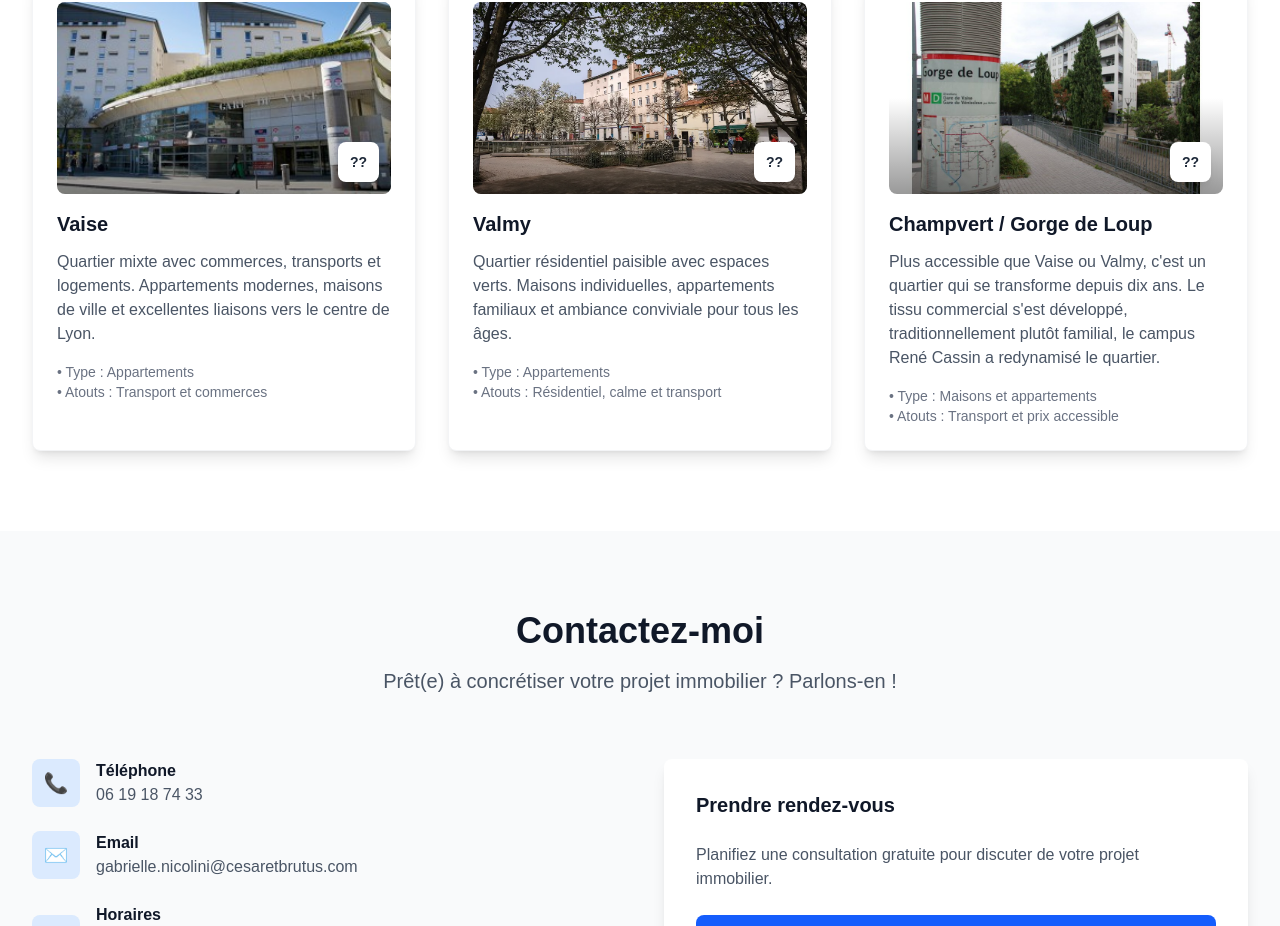
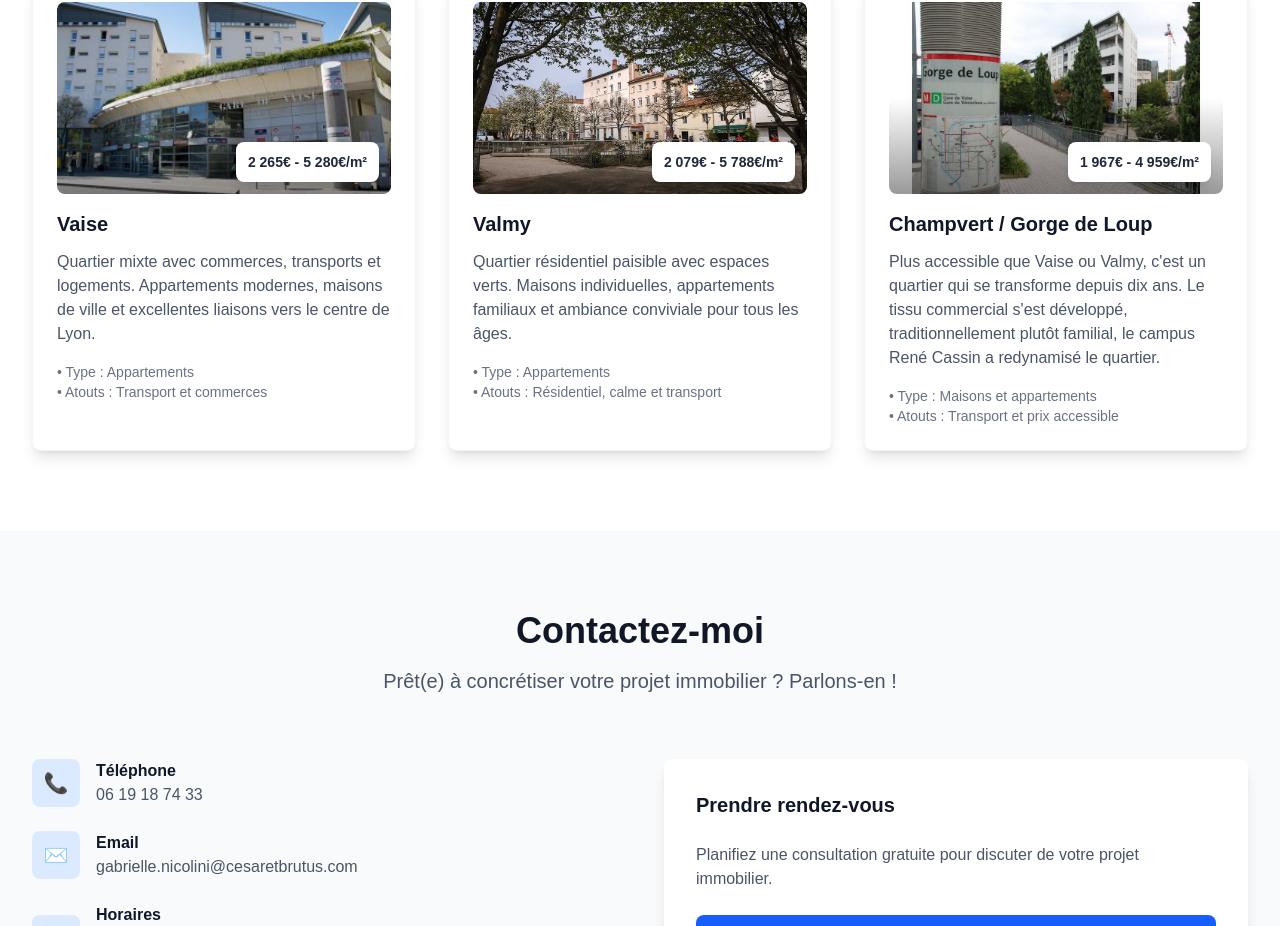
Before and after one commit to jtassin/gab_immo, a Next.js app: page / in a window 1280 px wide. Shown: the part 2279-3205 px from the top of the page. Built offline with nearby package versions, Linux system fonts and the light colour scheme.

Commit message:
all prices

```diff
--- a/src/app/page.tsx
+++ b/src/app/page.tsx
@@ -245,7 +245,7 @@ export default function Home() {
                 />
                 <div className="absolute inset-0 bg-gradient-to-t from-black via-transparent to-transparent opacity-40"></div>
                                   <div className="absolute bottom-3 right-3 bg-white bg-opacity-95 rounded-lg px-3 py-2 shadow-lg">
-                    <span className="text-gray-800 text-sm font-bold">??</span>
+                    <span className="text-gray-800 text-sm font-bold">2 265€ - 5 280€/m²</span>
                   </div>
               </div>
               <h3 className="text-xl font-bold text-gray-900 mb-3">Vaise</h3>
@@ -269,7 +269,7 @@ export default function Home() {
                 />
                 <div className="absolute inset-0 bg-gradient-to-t from-black via-transparent to-transparent opacity-40"></div>
                 <div className="absolute bottom-3 right-3 bg-white bg-opacity-95 rounded-lg px-3 py-2 shadow-lg">
-                  <span className="text-gray-800 text-sm font-bold">??</span>
+                  <span className="text-gray-800 text-sm font-bold">2 079€ - 5 788€/m²</span>
                 </div>
               </div>
               <h3 className="text-xl font-bold text-gray-900 mb-3">Valmy</h3>
@@ -293,7 +293,7 @@ export default function Home() {
                 />
                 <div className="absolute inset-0 bg-gradient-to-t from-black via-transparent to-transparent opacity-40"></div>
                 <div className="absolute bottom-3 right-3 bg-white bg-opacity-95 rounded-lg px-3 py-2 shadow-lg">
-                  <span className="text-gray-800 text-sm font-bold">??</span>
+                  <span className="text-gray-800 text-sm font-bold">1 967€ - 4 959€/m²</span>
                 </div>
               </div>
 
```
